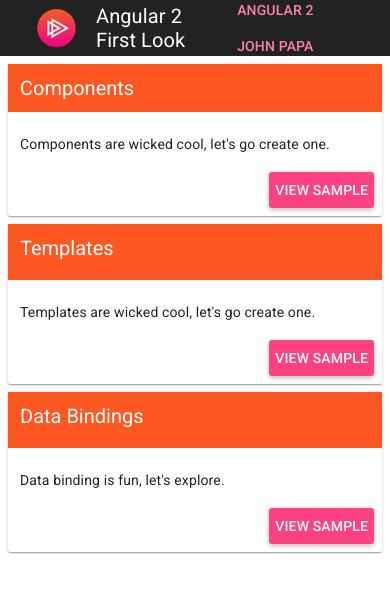
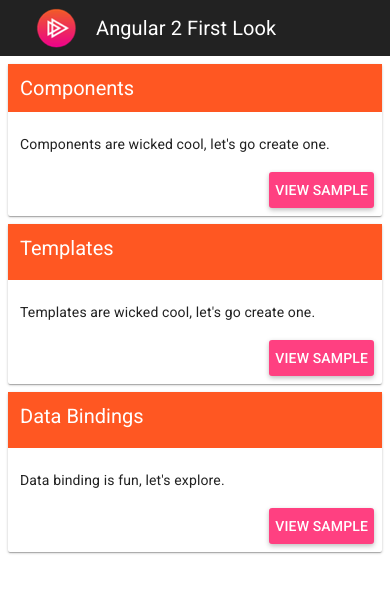
Before and after one commit to johnpapa/angular-2-first-look-launcher, a website: page index.html in a window 390 px wide. Drawn offline with Linux system fonts and the light colour scheme.

Commit message:
hide links on phone

```diff
--- a/index.html
+++ b/index.html
@@ -30,7 +30,7 @@
         <span>Angular 2 First Look</span>
       </h3>
       <span flex=""></span>
-      <div class="md-title-links">
+      <div class="md-title-links hide-xs">
         <md-button class="md-accent md-hue-1 md-title-button"><a ng-href="http://angular.io" target="_blank">Angular 2</a></md-button>
         <md-button class="md-accent md-hue-1 md-title-button"><a ng-href="http://johnpapa.net" target="_blank">John Papa</a></md-button>
       </div>
```
